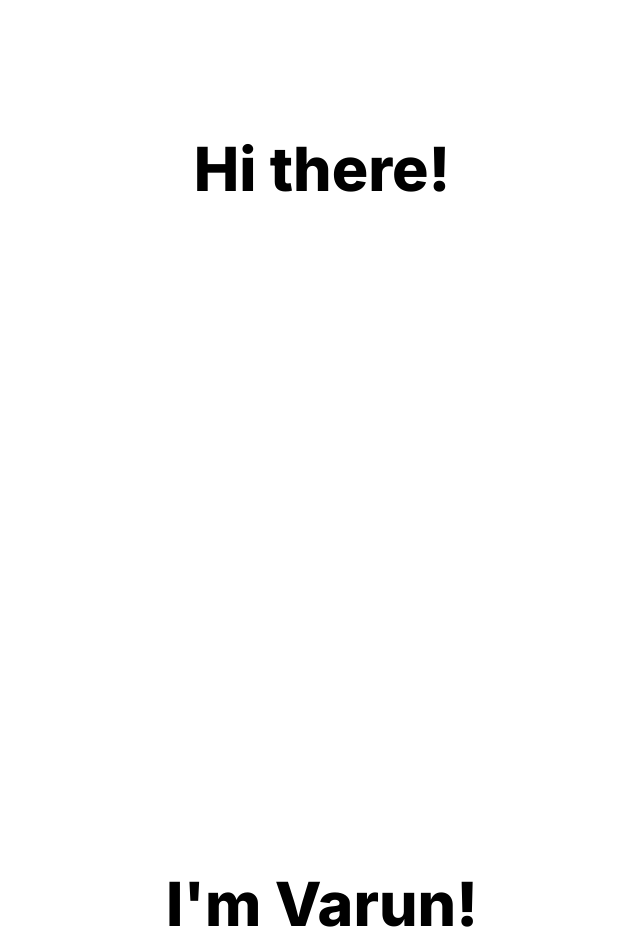
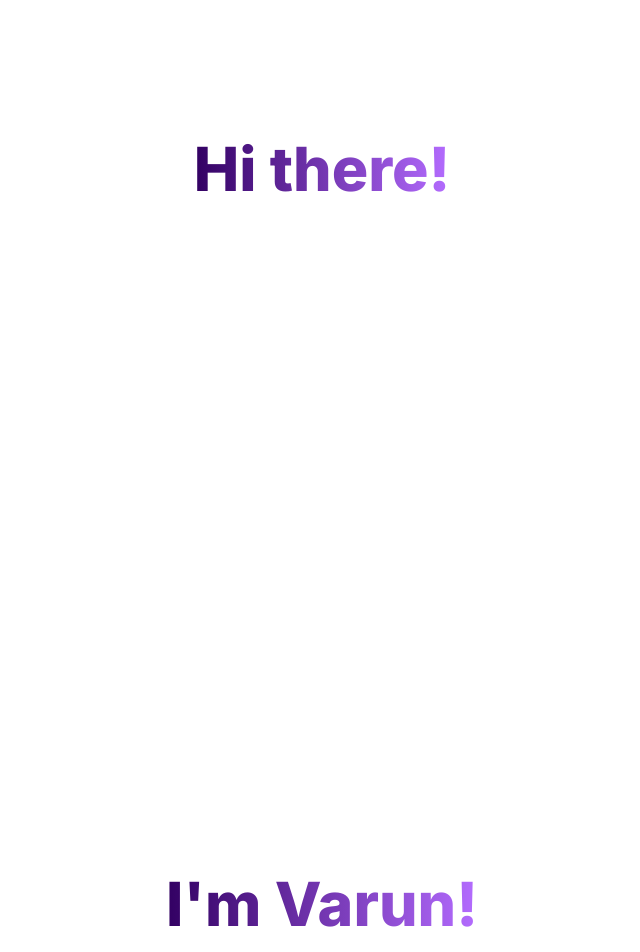
Before and after one commit to vhegde14/personal-website, a plain HTML site: page index.html in a window 1280 px wide. Shown: the part 240-1192 px from the top of the page, without its empty margins (318-958 px from the left). Drawn offline with Linux system fonts and the light colour scheme.

Commit message:
Changed project card heights

```diff
--- a/style.css
+++ b/style.css
@@ -51,12 +51,18 @@ body {
 .greeting {
     font-size: 3.8em;
     font-weight: 800;
+    background: linear-gradient(90deg, rgba(4,0,75,1) 0%, rgba(50,0,98,1) 0%, rgba(180,108,255,1) 100%);
+    -webkit-background-clip: text;
+    -webkit-text-fill-color: transparent;
 }
 
 .intro {
     font-size: 3.8em;
     font-weight: 800;
     margin-bottom: 0.2em;
+    background: linear-gradient(90deg, rgba(4,0,75,1) 0%, rgba(50,0,98,1) 0%, rgba(180,108,255,1) 100%);
+    -webkit-background-clip: text;
+    -webkit-text-fill-color: transparent;
 }
 
 .intro-subtext {
@@ -227,7 +233,6 @@ body {
 
 .project-card {
     border: 3px solid black;
-    height: 30em;
     margin: 1em;
     width: 30%;
     border-radius: 12px;
```
Also changed, not shown: 1 other file.
